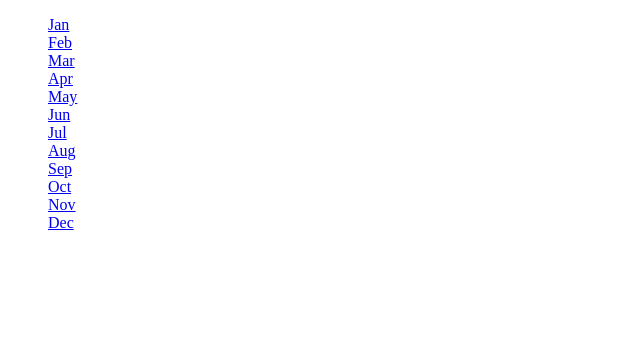
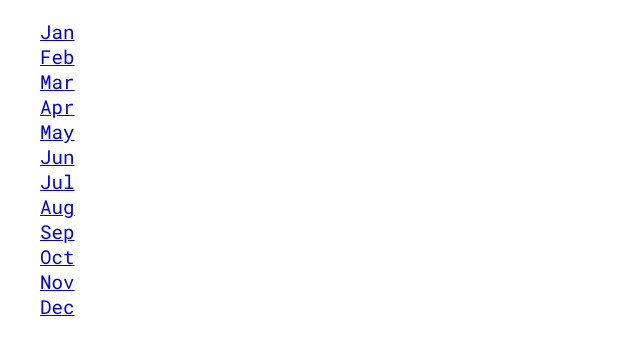
Before and after one commit to steffytw/rcap-django, a Django app: page /challenges/ in a window 1280 px wide. Shown: the top 355 px of the page, without its empty margins (0-640 px from the left). Run offline with Django 5.2, Linux system fonts and the light colour scheme.

Commit message:
Add static files globally

```diff
--- a/mypage/settings.py
+++ b/mypage/settings.py
@@ -119,6 +119,9 @@ USE_TZ = True
 # https://docs.djangoproject.com/en/5.1/howto/static-files/
 
 STATIC_URL = 'static/'
+STATICFILES_DIRS =  [
+    BASE_DIR / 'static',
+]
 
 # Default primary key field type
 # https://docs.djangoproject.com/en/5.1/ref/settings/#default-auto-field
--- /dev/null
+++ b/static/styles.css
@@ -0,0 +1,14 @@
+
+@import url('https://fonts.googleapis.com/css2?family=Roboto+Mono:ital,wght@0,100..700;1,100..700&display=swap');
+
+
+html{
+    font-family: "Roboto Mono", serif;
+    font-optical-sizing: auto;
+    font-style: normal;
+    font-size: larger;
+}
+
+body{
+    margin: 0;
+}
--- a/templates/base.html
+++ b/templates/base.html
@@ -1,13 +1,14 @@
+{% load static %}
 <!DOCTYPE html>
 <html lang="en">
 <head>
     <meta charshet="UTF-8"></meta>
     <meta name="viewport" content="width=device-width, initial-scale=1.0"></meta>
     <title>{% block page_title %}Monthly challenges{% endblock page_title %}</title>
+    <link rel="stylesheet" href="{% static "styles.css" %}">
     {% block css_files %}{% endblock css_files %}
 </head>
 <body>
     {% block content %}{% endblock content %}
-
 </body>
 </html>
```
